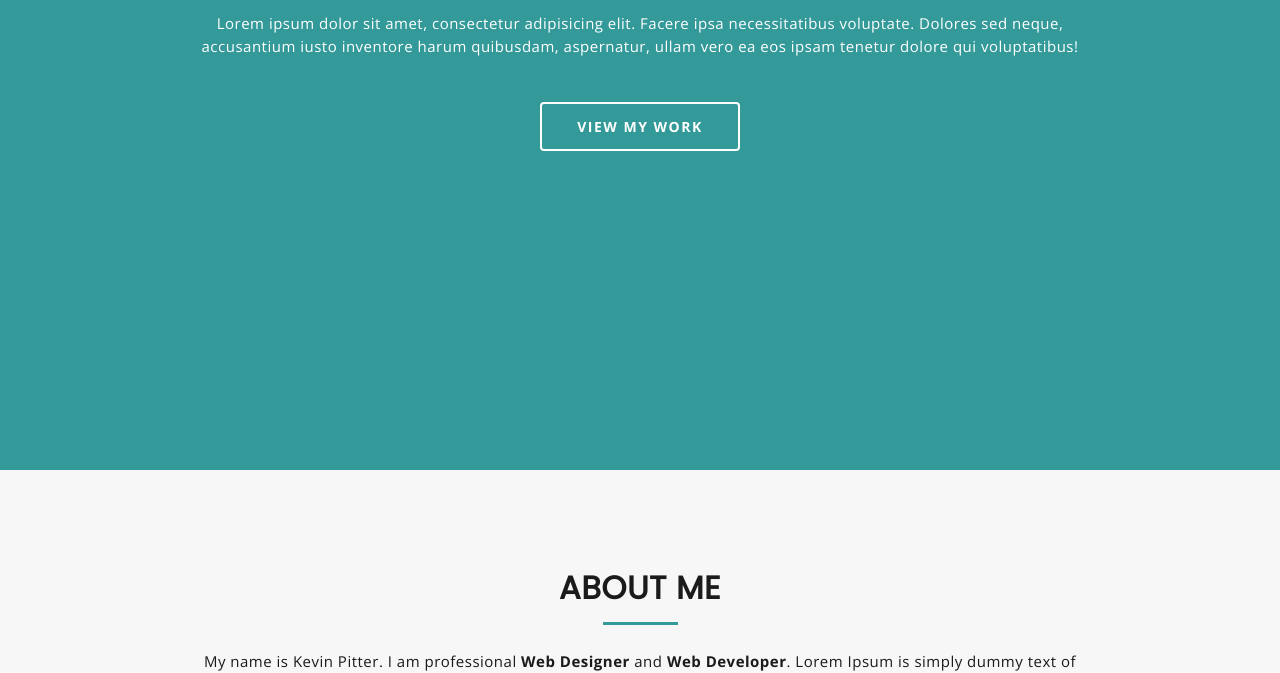
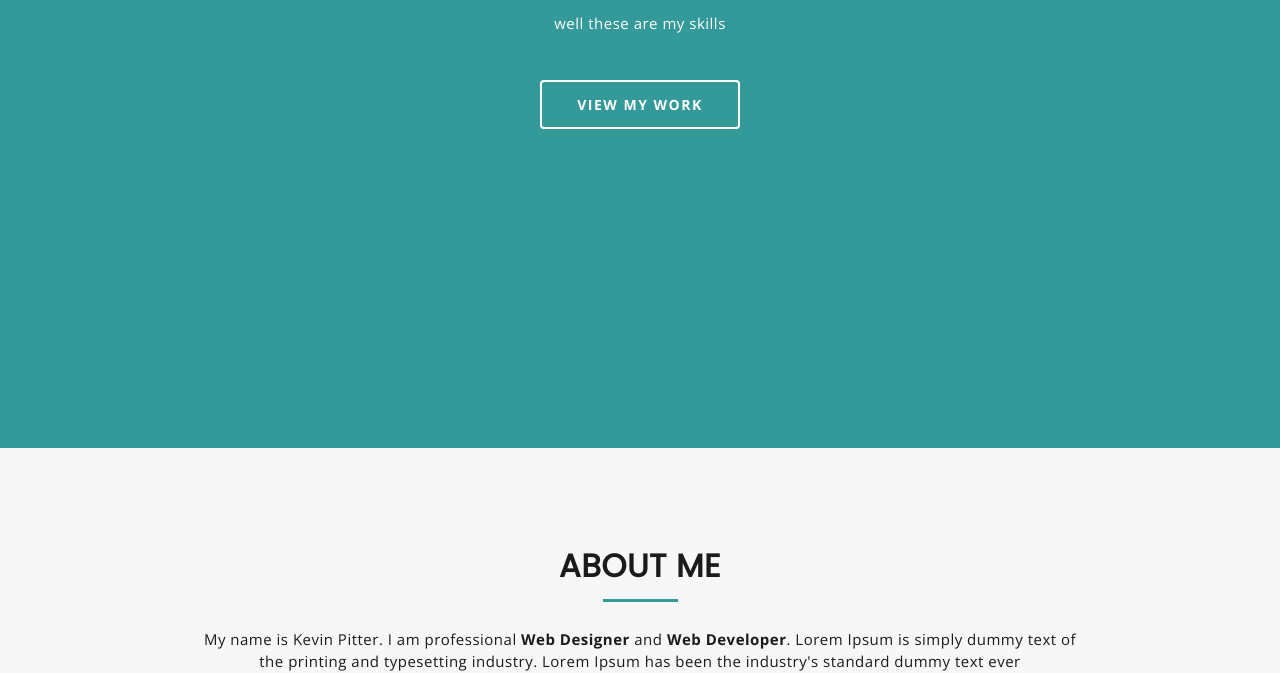
Before and after one commit to kalyan1111/kalyan, a plain HTML site: page index.html in a window 1280 px wide. Shown: the part 427-1100 px from the top of the page. Drawn offline with nearby package versions, Linux system fonts and the light colour scheme.

Commit message:
Update index.html

```diff
--- a/index.html
+++ b/index.html
@@ -55,7 +55,7 @@
 		      </button>
 
 		      <!-- Text Logo -->
-		      <a class="navbar-brand" href="#">Kalyan kumar</a>
+		      <a class="navbar-brand" href="#">Kalyan  kumar</a>
 
 		      <!-- Image Logo -->
 		      <!-- <a class="navbar-brand" href="#"><img src="assets/images/logo.png"></a> -->
@@ -101,7 +101,7 @@
 						<!-- Start text slide -->
 
 						<div class="mu-featured-content">
-							<p>Lorem ipsum dolor sit amet, consectetur adipisicing elit. Facere ipsa necessitatibus voluptate. Dolores sed neque, accusantium iusto inventore harum quibusdam, aspernatur, ullam vero ea eos ipsam tenetur dolore qui voluptatibus!</p>
+		<p> well these are my skills</p>
 							<a href="#mu-portfolio" class="mu-primary-btn view-my-work-btn">VIEW MY WORK</a>
 						</div>
 
```
